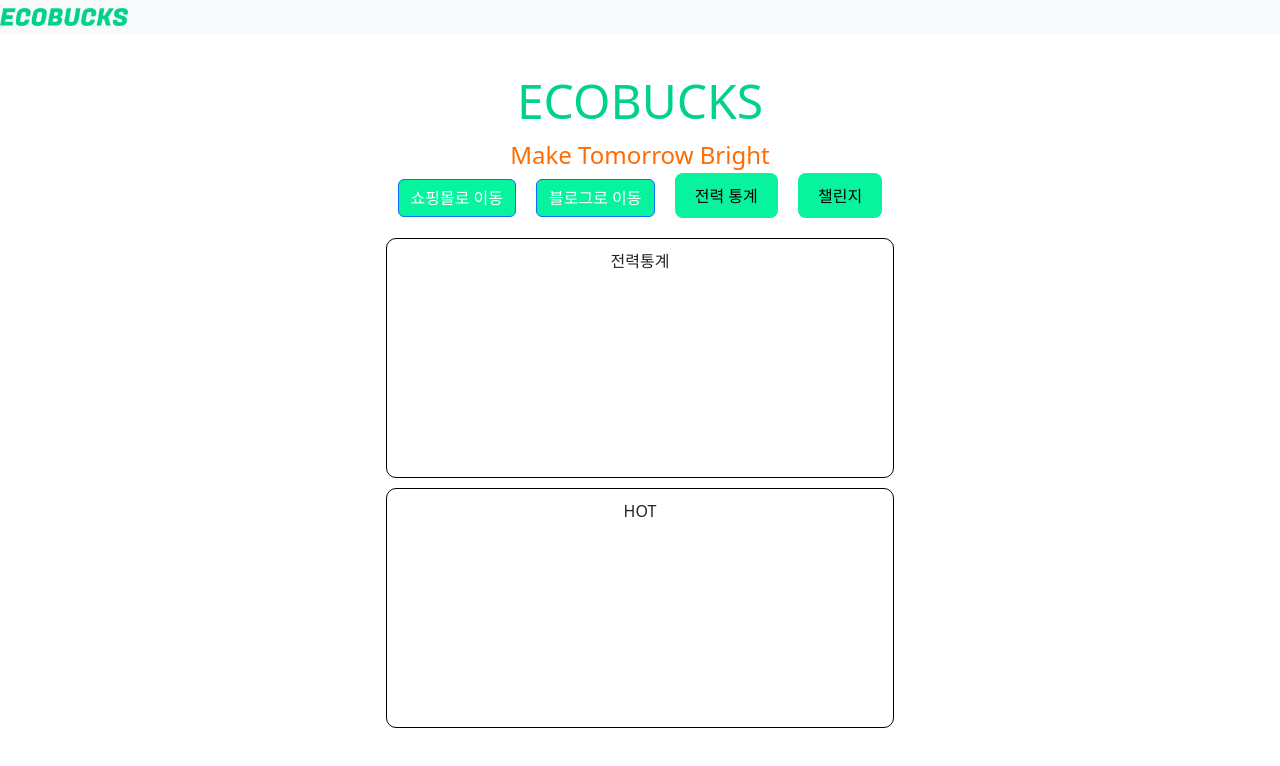
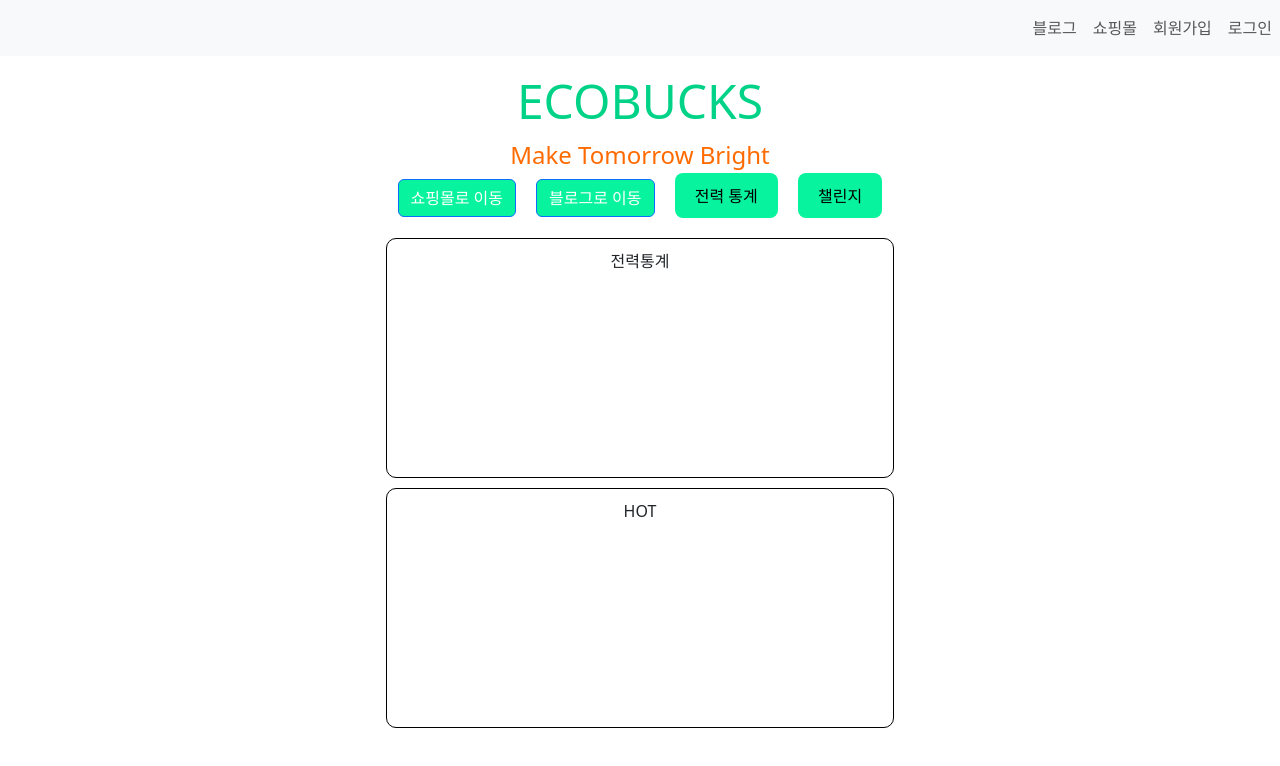
Before and after one commit to snghyun331/elice-ecobucks, a React (Vite) app in the folder front/: page / in a window 1280 px wide. Shown: the top 766 px of the page. Built offline with nearby package versions, Linux system fonts and the light colour scheme.

Commit message:
Feat: 헤더 RightNav 구현

```diff
--- a/front/src/pages/Layout/Header.jsx
+++ b/front/src/pages/Layout/Header.jsx
@@ -4,20 +4,14 @@
  * rightNav 로그인 여부에 따라 다르게 구현하기
  */
 import LeftNav from "./LeftNav";
+import RightNav from "./RightNav";
 import { Navbar } from "react-bootstrap";
 const Header = () => {
   return (
-    <Navbar
-      className="bg-light"
-      style={{
-        position: "fixed",
-        top: "0",
-        left: "0",
-        width: "100%",
-      }}
-    >
+    <>
       <LeftNav />
-    </Navbar>
+      <RightNav />
+    </>
   );
 };
 export default Header;
--- a/front/src/pages/Layout/LeftNav.jsx
+++ b/front/src/pages/Layout/LeftNav.jsx
@@ -10,23 +10,22 @@ const LeftNav = () => {
         top: "0",
         left: "0",
         width: "100%",
+        backgroundColor: "dark",
       }}
     >
-      <img
-        src={Logo}
-        alt="logo"
-        style={{
-          width: "10%",
-        }}
-      />
-
-      <Navbar.Toggle
-        type="button"
-        data-bs-toggle="collapse"
-        data-bs-target="#collapsibleNavbar"
-      >
-        <Navbar.Toggle icon></Navbar.Toggle>
-      </Navbar.Toggle>
+      <div className="container-fluid">
+        <a className="navbar-brand" href="/">
+          LOGO
+        </a>
+        <button
+          className="navbar-toggler"
+          type="button"
+          data-bs-toggle="collapse"
+          data-bs-target="#collapsibleNavbar"
+        >
+          <span className="navbar-toggler-icon"></span>
+        </button>
+      </div>
     </Navbar>
   );
 };
--- /dev/null
+++ b/front/src/pages/Layout/RightNav.jsx
@@ -0,0 +1,45 @@
+import { Navbar } from "react-bootstrap";
+const RightNav = () => {
+  return (
+    <Navbar
+      className="bg-light"
+      style={{
+        position: "fixed",
+        top: "0",
+        left: "0",
+        width: "100%",
+        backgroundColor: "dark",
+      }}
+    >
+      <div
+        className="collapse navbar-collapse justify-content-end"
+        id="collapsibleNavbar"
+      >
+        <ul className="navbar-nav">
+          <li className="nav-item">
+            <a className="nav-link" href="/blog">
+              블로그
+            </a>
+          </li>
+          <li className="nav-item">
+            <a className="nav-link" href="/mall">
+              쇼핑몰
+            </a>
+          </li>
+          <li className="nav-item">
+            <a className="nav-link" href="/SignUp">
+              회원가입
+            </a>
+          </li>
+          <li className="nav-item">
+            <a className="nav-link" href="/Login">
+              로그인
+            </a>
+          </li>
+        </ul>
+      </div>
+    </Navbar>
+  );
+};
+
+export default RightNav;
```
